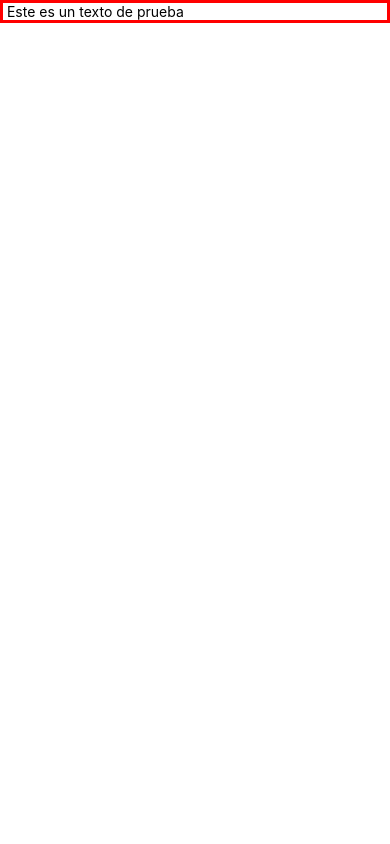
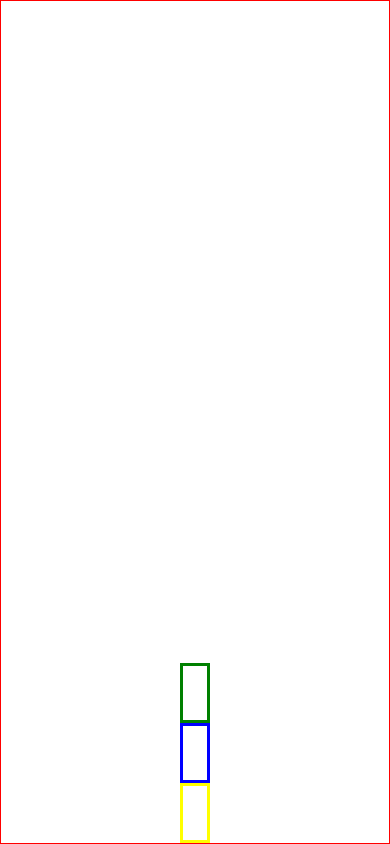
Before and after one commit to Alemarnery/reactNative, a React Native app: screen / in a window 390 px wide. Built offline with nearby package versions, Linux system fonts and the light colour scheme.

Commit message:
alignItems

```diff
--- a/layout.js
+++ b/layout.js
@@ -1,17 +1,48 @@
 import React from "react";
 import { SafeAreaView } from "react-native-safe-area-context";
-import { View, Text, StyleSheet } from "react-native";
+import { View, StyleSheet } from "react-native";
 
 const layout = () => (
   <SafeAreaView style={Style.SafeAreaViewStyles}>
-    <Text> Este es un texto de prueba</Text>
+    <View style={Style.ViewGreen} />
+    <View style={Style.ViewBlue} />
+    <View style={Style.ViewYellow} />
   </SafeAreaView>
 );
 
+//Justify Content y align items, se utilizan cuando los elementos tienen un HEIGHT determinado
+
+//JuSTIFY Content trabaja en fucion del eje princial, es decir, el vertical
+
 const Style = StyleSheet.create({
   SafeAreaViewStyles: {
+    borderWidth: 1,
+    borderColor: "red",
+    flex: 1,
+    // flexDirection: "row",
+    justifyContent: "flex-end",
+    alignItems: "center",
+  },
+  ViewGreen: {
     borderWidth: 3,
-    borderColor: "red",
+    borderColor: "green",
+    height: 60,
+    width: 30,
+    //flex: 1 / 2,
+  },
+  ViewBlue: {
+    borderWidth: 3,
+    borderColor: "blue",
+    height: 60,
+    width: 30,
+    //flex: 3 / 8,
+  },
+  ViewYellow: {
+    borderWidth: 3,
+    borderColor: "yellow",
+    height: 60,
+    width: 30,
+    // flex: 1 / 8,
   },
 });
 
```
